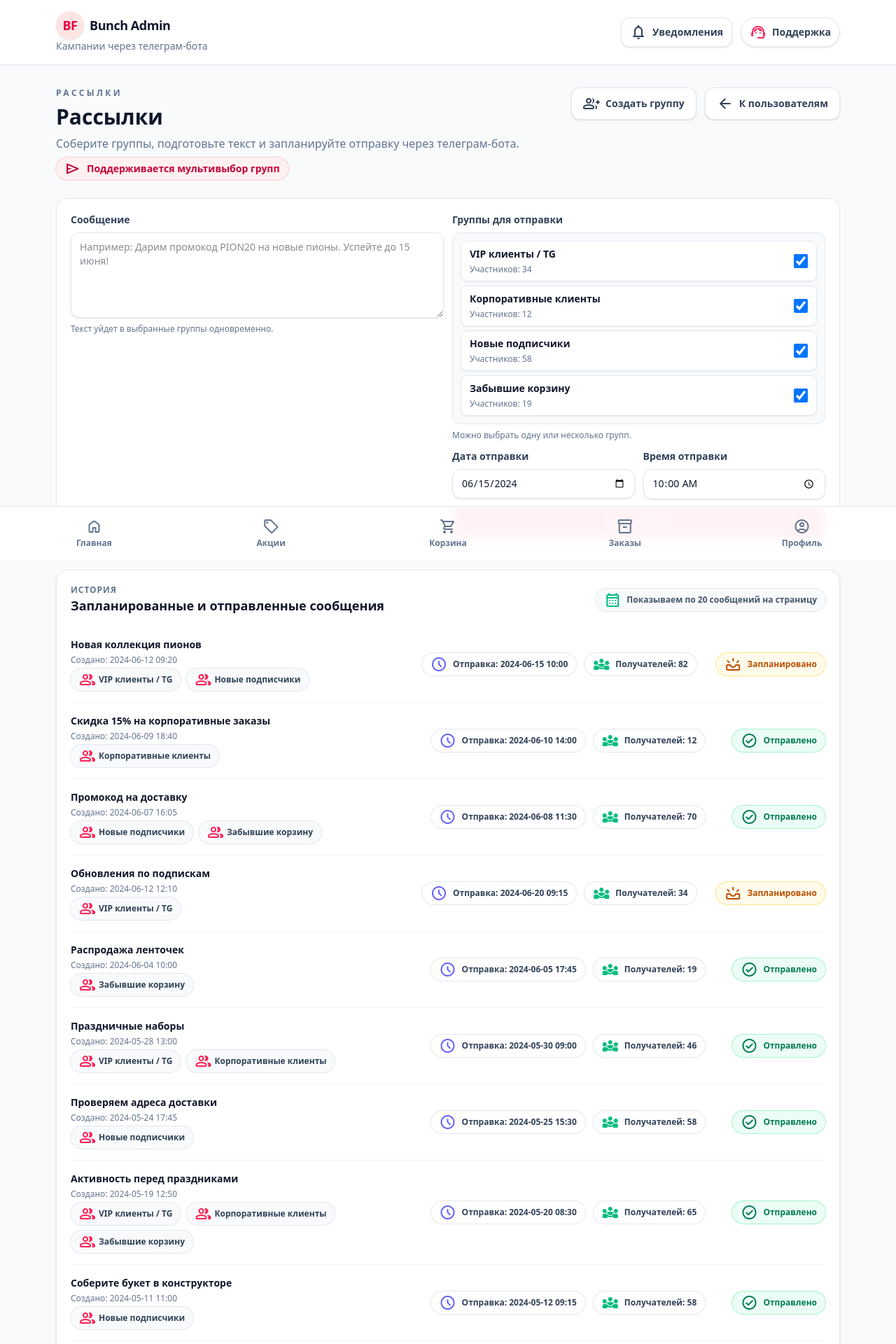
After one commit to uran124/bunch, a PHP site: page /index.php?page=admin-broadcast in a window 1280 px wide. The commit adds this page. Shown: the top 1920 px of the page at 70% size. Run offline with PHP 8.4, Linux system fonts and the light colour scheme.

Commit message:
Add broadcast page and update mailing group management

```diff
--- a/app/controllers/AdminController.php
+++ b/app/controllers/AdminController.php
@@ -17,7 +17,7 @@ class AdminController extends Controller
                     [
                         'label' => 'Рассылки',
                         'description' => 'E-mail, push и SMS кампании через телеграм-бота',
-                        'href' => '/?page=admin-group-create',
+                        'href' => '/?page=admin-broadcast',
                     ],
                     [
                         'label' => 'Уведомления',
@@ -177,7 +177,38 @@ class AdminController extends Controller
 
         $this->render('admin-group-create', [
             'pageMeta' => $pageMeta,
+            'groups' => $this->getGroupFixtures(),
             'users' => array_values($users),
+        ]);
+    }
+
+    public function broadcasts(): void
+    {
+        $pageMeta = [
+            'title' => 'Рассылки — админ-панель Bunch',
+            'description' => 'Создавайте сообщения, выбирайте группы и планируйте отправку.',
+            'h1' => 'Рассылки',
+            'headerTitle' => 'Bunch Admin',
+            'headerSubtitle' => 'Кампании через телеграм-бота',
+            'footerLeft' => 'Рассылаем только согласившимся клиентам',
+            'footerRight' => 'Планирование по местному времени',
+        ];
+
+        $groups = $this->getGroupFixtures();
+        $messages = $this->getBroadcastMessages();
+
+        $perPage = 20;
+        $currentPage = max(1, (int) ($_GET['p'] ?? 1));
+        $totalPages = max(1, (int) ceil(count($messages) / $perPage));
+        $currentPage = min($currentPage, $totalPages);
+        $messagesPage = array_slice($messages, ($currentPage - 1) * $perPage, $perPage);
+
+        $this->render('admin-broadcast', [
+            'pageMeta' => $pageMeta,
+            'groups' => $groups,
+            'messages' => $messagesPage,
+            'totalPages' => $totalPages,
+            'currentPage' => $currentPage,
         ]);
     }
 
@@ -197,6 +228,253 @@ class AdminController extends Controller
             ['id' => 11, 'name' => 'Полина Сергеева', 'phone' => '+7 902 010-22-33', 'active' => true, 'lastOrder' => '2024-05-13'],
             ['id' => 12, 'name' => 'Дмитрий Богданов', 'phone' => '+7 933 666-44-22', 'active' => false, 'lastOrder' => '2024-04-28'],
             ['id' => 13, 'name' => 'Алина Галкина', 'phone' => '+7 905 345-67-89', 'active' => true, 'lastOrder' => '2024-05-31'],
+        ];
+    }
+
+    private function getGroupFixtures(): array
+    {
+        return [
+            [
+                'id' => 1,
+                'name' => 'VIP клиенты / TG',
+                'members' => 34,
+                'channels' => ['Телеграм', 'SMS'],
+                'description' => 'Покупают чаще 1 раза в месяц',
+            ],
+            [
+                'id' => 2,
+                'name' => 'Корпоративные клиенты',
+                'members' => 12,
+                'channels' => ['Телеграм'],
+                'description' => 'Отправляем предложения по букетам для офисов',
+            ],
+            [
+                'id' => 3,
+                'name' => 'Новые подписчики',
+                'members' => 58,
+                'channels' => ['Телеграм', 'Email'],
+                'description' => 'Получают приветственные цепочки',
+            ],
+            [
+                'id' => 4,
+                'name' => 'Забывшие корзину',
+                'members' => 19,
+                'channels' => ['Телеграм'],
+                'description' => 'Напоминания об оставленных товарах',
+            ],
+        ];
+    }
+
+    private function getBroadcastMessages(): array
+    {
+        return [
+            [
+                'id' => 101,
+                'title' => 'Новая коллекция пионов',
+                'groups' => ['VIP клиенты / TG', 'Новые подписчики'],
+                'status' => 'scheduled',
+                'sendAt' => '2024-06-15 10:00',
+                'createdAt' => '2024-06-12 09:20',
+                'recipients' => 82,
+            ],
+            [
+                'id' => 102,
+                'title' => 'Скидка 15% на корпоративные заказы',
+                'groups' => ['Корпоративные клиенты'],
+                'status' => 'sent',
+                'sendAt' => '2024-06-10 14:00',
+                'createdAt' => '2024-06-09 18:40',
+                'recipients' => 12,
+            ],
+            [
+                'id' => 103,
+                'title' => 'Промокод на доставку',
+                'groups' => ['Новые подписчики', 'Забывшие корзину'],
+                'status' => 'sent',
+                'sendAt' => '2024-06-08 11:30',
+                'createdAt' => '2024-06-07 16:05',
+                'recipients' => 70,
+            ],
+            [
+                'id' => 104,
+                'title' => 'Обновления по подпискам',
+                'groups' => ['VIP клиенты / TG'],
+                'status' => 'scheduled',
+                'sendAt' => '2024-06-20 09:15',
+                'createdAt' => '2024-06-12 12:10',
+                'recipients' => 34,
+            ],
+            [
+                'id' => 105,
+                'title' => 'Распродажа ленточек',
+                'groups' => ['Забывшие корзину'],
+                'status' => 'sent',
+                'sendAt' => '2024-06-05 17:45',
+                'createdAt' => '2024-06-04 10:00',
+                'recipients' => 19,
+            ],
+            [
+                'id' => 106,
+                'title' => 'Праздничные наборы',
+                'groups' => ['VIP клиенты / TG', 'Корпоративные клиенты'],
+                'status' => 'sent',
+                'sendAt' => '2024-05-30 09:00',
+                'createdAt' => '2024-05-28 13:00',
+                'recipients' => 46,
+            ],
+            [
+                'id' => 107,
+                'title' => 'Проверяем адреса доставки',
+                'groups' => ['Новые подписчики'],
+                'status' => 'sent',
+                'sendAt' => '2024-05-25 15:30',
+                'createdAt' => '2024-05-24 17:45',
+                'recipients' => 58,
+            ],
+            [
+                'id' => 108,
+                'title' => 'Активность перед праздниками',
+                'groups' => ['VIP клиенты / TG', 'Корпоративные клиенты', 'Забывшие корзину'],
+                'status' => 'sent',
+                'sendAt' => '2024-05-20 08:30',
+                'createdAt' => '2024-05-19 12:50',
+                'recipients' => 65,
+            ],
+            [
+                'id' => 109,
+                'title' => 'Соберите букет в конструкторе',
+                'groups' => ['Новые подписчики'],
+                'status' => 'sent',
+                'sendAt' => '2024-05-12 09:15',
+                'createdAt' => '2024-05-11 11:00',
+                'recipients' => 58,
+            ],
+            [
+                'id' => 110,
+                'title' => 'Двойные бонусы за отзывы',
+                'groups' => ['VIP клиенты / TG'],
+                'status' => 'sent',
+                'sendAt' => '2024-05-05 18:00',
+                'createdAt' => '2024-05-04 09:40',
+                'recipients' => 34,
+            ],
+            [
+                'id' => 111,
+                'title' => 'Приветствие новой аудитории',
+                'groups' => ['Новые подписчики'],
+                'status' => 'sent',
+                'sendAt' => '2024-04-28 13:00',
+                'createdAt' => '2024-04-27 10:10',
+                'recipients' => 62,
+            ],
+            [
+                'id' => 112,
+                'title' => 'Обновления по доставке в новые районы',
+                'groups' => ['Забывшие корзину', 'VIP клиенты / TG'],
+                'status' => 'sent',
+                'sendAt' => '2024-04-20 16:20',
+                'createdAt' => '2024-04-19 14:00',
+                'recipients' => 45,
+            ],
+            [
+                'id' => 113,
+                'title' => 'Весенние коллекции готовы',
+                'groups' => ['Корпоративные клиенты'],
+                'status' => 'sent',
+                'sendAt' => '2024-04-10 10:00',
+                'createdAt' => '2024-04-08 09:45',
+                'recipients' => 12,
+            ],
+            [
+                'id' => 114,
+                'title' => 'Напоминание об опте',
+                'groups' => ['Корпоративные клиенты'],
+                'status' => 'sent',
+                'sendAt' => '2024-04-02 11:00',
+                'createdAt' => '2024-04-01 15:10',
+                'recipients' => 12,
+            ],
+            [
+                'id' => 115,
+                'title' => 'Праздничные открытки в подарок',
+                'groups' => ['Новые подписчики', 'VIP клиенты / TG'],
+                'status' => 'sent',
+                'sendAt' => '2024-03-25 17:00',
+                'createdAt' => '2024-03-24 12:00',
+                'recipients' => 92,
+            ],
+            [
+                'id' => 116,
+                'title' => 'Важное об изменении условий доставки',
+                'groups' => ['Забывшие корзину'],
+                'status' => 'sent',
+                'sendAt' => '2024-03-18 14:30',
+                'createdAt' => '2024-03-17 10:50',
+                'recipients' => 19,
+            ],
+            [
+                'id' => 117,
+                'title' => 'Комбо-наборы к 8 марта',
+                'groups' => ['VIP клиенты / TG', 'Корпоративные клиенты'],
+                'status' => 'sent',
+                'sendAt' => '2024-03-05 09:00',
+                'createdAt' => '2024-03-03 13:30',
+                'recipients' => 52,
+            ],
+            [
+                'id' => 118,
+                'title' => 'Актуальные контакты для связи',
+                'groups' => ['Новые подписчики'],
+                'status' => 'sent',
+                'sendAt' => '2024-02-27 11:30',
+                'createdAt' => '2024-02-26 09:15',
+                'recipients' => 60,
+            ],
+            [
+                'id' => 119,
+                'title' => 'Подборка идей для подарков',
+                'groups' => ['VIP клиенты / TG'],
+                'status' => 'sent',
+                'sendAt' => '2024-02-18 10:00',
+                'createdAt' => '2024-02-17 08:40',
+                'recipients' => 34,
+            ],
+            [
+                'id' => 120,
+                'title' => 'Промокод на первую доставку',
+                'groups' => ['Новые подписчики'],
+                'status' => 'sent',
+                'sendAt' => '2024-02-10 12:00',
+                'createdAt' => '2024-02-09 10:30',
+                'recipients' => 58,
+            ],
+            [
+                'id' => 121,
+                'title' => 'Подтверждаем подписку на рассылки',
+                'groups' => ['Новые подписчики'],
+                'status' => 'sent',
+                'sendAt' => '2024-01-30 13:00',
+                'createdAt' => '2024-01-29 09:50',
+                'recipients' => 55,
+            ],
+            [
+                'id' => 122,
+                'title' => 'Итоги года и бонусы',
+                'groups' => ['VIP клиенты / TG', 'Корпоративные клиенты'],
+                'status' => 'sent',
+                'sendAt' => '2024-01-15 10:00',
+                'createdAt' => '2024-01-14 14:00',
+                'recipients' => 50,
+            ],
+            [
+                'id' => 123,
+                'title' => 'Запускаем чат с флористом',
+                'groups' => ['VIP клиенты / TG'],
+                'status' => 'sent',
+                'sendAt' => '2024-01-05 18:30',
+                'createdAt' => '2024-01-04 11:10',
+                'recipients' => 34,
+            ],
         ];
     }
 
--- /dev/null
+++ b/app/views/admin-broadcast.php
@@ -0,0 +1,161 @@
+<?php /** @var array $groups */ ?>
+<?php /** @var array $messages */ ?>
+<?php /** @var int $totalPages */ ?>
+<?php /** @var int $currentPage */ ?>
+<?php $pageMeta = $pageMeta ?? []; ?>
+
+<section class="flex flex-col gap-6">
+    <header class="flex flex-wrap items-start justify-between gap-4">
+        <div class="space-y-2">
+            <p class="text-xs font-semibold uppercase tracking-[0.28em] text-slate-500">Рассылки</p>
+            <h1 class="text-3xl font-semibold text-slate-900"><?php echo htmlspecialchars($pageMeta['h1'] ?? 'Рассылки', ENT_QUOTES, 'UTF-8'); ?></h1>
+            <p class="max-w-2xl text-base text-slate-500">Соберите группы, подготовьте текст и запланируйте отправку через телеграм-бота.</p>
+            <div class="inline-flex items-center gap-2 rounded-full bg-rose-50 px-3 py-1 text-sm font-semibold text-rose-700 ring-1 ring-rose-200">
+                <span class="material-symbols-rounded text-base">send</span>
+                Поддерживается мультивыбор групп
+            </div>
+        </div>
+        <div class="flex flex-wrap items-center gap-3">
+            <a
+                href="/?page=admin-group-create"
+                class="inline-flex items-center gap-2 rounded-xl border border-slate-200 bg-white px-4 py-2.5 text-sm font-semibold text-slate-700 shadow-sm transition hover:-translate-y-0.5 hover:shadow-md"
+            >
+                <span class="material-symbols-rounded text-base">group_add</span>
+                Создать группу
+            </a>
+            <a
+                href="/?page=admin-users"
+                class="inline-flex items-center gap-2 rounded-xl border border-slate-200 bg-white px-4 py-2.5 text-sm font-semibold text-slate-700 shadow-sm transition hover:-translate-y-0.5 hover:shadow-md"
+            >
+                <span class="material-symbols-rounded text-base">arrow_back</span>
+                К пользователям
+            </a>
+        </div>
+    </header>
+
+    <div class="grid gap-4 rounded-2xl border border-slate-200 bg-white p-5 shadow-sm shadow-rose-50/60 ring-1 ring-transparent">
+        <div class="grid gap-3 lg:grid-cols-[1fr_1fr]">
+            <div class="space-y-3">
+                <label class="flex flex-col gap-2">
+                    <span class="text-sm font-semibold text-slate-700">Сообщение</span>
+                    <textarea
+                        rows="5"
+                        placeholder="Например: Дарим промокод PION20 на новые пионы. Успейте до 15 июня!"
+                        class="w-full rounded-xl border border-slate-200 px-3 py-2.5 text-sm text-slate-900 shadow-sm focus:border-rose-300 focus:outline-none focus:ring-2 focus:ring-rose-200"
+                    ></textarea>
+                    <span class="text-xs text-slate-500">Текст уйдет в выбранные группы одновременно.</span>
+                </label>
+            </div>
+            <div class="space-y-3">
+                <label class="flex flex-col gap-2">
+                    <span class="text-sm font-semibold text-slate-700">Группы для отправки</span>
+                    <div class="grid gap-2 rounded-xl border border-slate-200 bg-slate-50 p-3">
+                        <?php foreach ($groups as $group): ?>
+                            <label class="flex items-center justify-between gap-3 rounded-lg bg-white px-3 py-2 shadow-sm ring-1 ring-slate-200">
+                                <div class="space-y-1">
+                                    <p class="text-sm font-semibold text-slate-900"><?php echo htmlspecialchars($group['name'], ENT_QUOTES, 'UTF-8'); ?></p>
+                                    <p class="text-xs text-slate-500">Участников: <?php echo (int) $group['members']; ?></p>
+                                </div>
+                                <input type="checkbox" class="h-5 w-5 rounded border-slate-300 text-rose-600 focus:ring-rose-500" checked>
+                            </label>
+                        <?php endforeach; ?>
+                    </div>
+                    <span class="text-xs text-slate-500">Можно выбрать одну или несколько групп.</span>
+                </label>
+                <div class="grid gap-3 sm:grid-cols-2">
+                    <label class="flex flex-col gap-2">
+                        <span class="text-sm font-semibold text-slate-700">Дата отправки</span>
+                        <input
+                            type="date"
+                            value="2024-06-15"
+                            class="w-full rounded-xl border border-slate-200 px-3 py-2.5 text-sm text-slate-900 shadow-sm focus:border-rose-300 focus:outline-none focus:ring-2 focus:ring-rose-200"
+                        >
+                    </label>
+                    <label class="flex flex-col gap-2">
+                        <span class="text-sm font-semibold text-slate-700">Время отправки</span>
+                        <input
+                            type="time"
+                            value="10:00"
+                            class="w-full rounded-xl border border-slate-200 px-3 py-2.5 text-sm text-slate-900 shadow-sm focus:border-rose-300 focus:outline-none focus:ring-2 focus:ring-rose-200"
+                        >
+                    </label>
+                </div>
+                <button class="inline-flex w-full items-center justify-center gap-2 rounded-xl bg-rose-600 px-4 py-2.5 text-sm font-semibold text-white shadow-lg shadow-rose-200 transition hover:-translate-y-0.5 hover:shadow-xl">
+                    <span class="material-symbols-rounded text-base">schedule_send</span>
+                    Создать
+                </button>
+            </div>
+        </div>
+    </div>
+
+    <section class="rounded-2xl border border-slate-200 bg-white p-5 shadow-sm">
+        <header class="mb-4 flex flex-wrap items-center justify-between gap-3">
+            <div>
+                <p class="text-xs font-semibold uppercase tracking-[0.08em] text-slate-500">История</p>
+                <h2 class="text-lg font-semibold text-slate-900">Запланированные и отправленные сообщения</h2>
+            </div>
+            <div class="inline-flex items-center gap-2 rounded-full bg-slate-50 px-3 py-1 text-xs font-semibold text-slate-600 ring-1 ring-slate-200">
+                <span class="material-symbols-rounded text-base text-emerald-500">calendar_month</span>
+                Показываем по 20 сообщений на страницу
+            </div>
+        </header>
+
+        <div class="divide-y divide-slate-100">
+            <?php foreach ($messages as $message): ?>
+                <article class="grid gap-3 py-4 md:grid-cols-[1.2fr_1fr_auto] md:items-center">
+                    <div class="space-y-1">
+                        <p class="text-sm font-semibold text-slate-900"><?php echo htmlspecialchars($message['title'], ENT_QUOTES, 'UTF-8'); ?></p>
+                        <p class="text-xs text-slate-500">Создано: <?php echo htmlspecialchars($message['createdAt'], ENT_QUOTES, 'UTF-8'); ?></p>
+                        <div class="flex flex-wrap gap-2">
+                            <?php foreach ($message['groups'] as $groupName): ?>
+                                <span class="inline-flex items-center gap-1 rounded-full bg-slate-50 px-3 py-1 text-xs font-semibold text-slate-700 ring-1 ring-slate-200">
+                                    <span class="material-symbols-rounded text-base text-rose-500">group</span>
+                                    <?php echo htmlspecialchars($groupName, ENT_QUOTES, 'UTF-8'); ?>
+                                </span>
+                            <?php endforeach; ?>
+                        </div>
+                    </div>
+                    <div class="flex flex-wrap items-center gap-3 text-sm text-slate-600">
+                        <span class="inline-flex items-center gap-2 rounded-full bg-white px-3 py-1 text-xs font-semibold text-slate-700 ring-1 ring-slate-200">
+                            <span class="material-symbols-rounded text-base text-indigo-500">schedule</span>
+                            Отправка: <?php echo htmlspecialchars($message['sendAt'], ENT_QUOTES, 'UTF-8'); ?>
+                        </span>
+                        <span class="inline-flex items-center gap-2 rounded-full bg-white px-3 py-1 text-xs font-semibold text-slate-700 ring-1 ring-slate-200">
+                            <span class="material-symbols-rounded text-base text-emerald-500">diversity_3</span>
+                            Получателей: <?php echo (int) $message['recipients']; ?>
+                        </span>
+                    </div>
+                    <div class="flex justify-end">
+                        <?php if ($message['status'] === 'scheduled'): ?>
+                            <span class="inline-flex items-center gap-2 rounded-full bg-amber-50 px-3 py-1 text-xs font-semibold text-amber-700 ring-1 ring-amber-200">
+                                <span class="material-symbols-rounded text-base">upcoming</span>
+                                Запланировано
+                            </span>
+                        <?php else: ?>
+                            <span class="inline-flex items-center gap-2 rounded-full bg-emerald-50 px-3 py-1 text-xs font-semibold text-emerald-700 ring-1 ring-emerald-200">
+                                <span class="material-symbols-rounded text-base">check_circle</span>
+                                Отправлено
+                            </span>
+                        <?php endif; ?>
+                    </div>
+                </article>
+            <?php endforeach; ?>
+        </div>
+
+        <?php if ($totalPages > 1): ?>
+            <div class="mt-4 flex items-center justify-between text-sm text-slate-600">
+                <span>Страница <?php echo (int) $currentPage; ?> из <?php echo (int) $totalPages; ?></span>
+                <div class="flex items-center gap-2">
+                    <?php for ($page = 1; $page <= $totalPages; $page++): ?>
+                        <a
+                            href="/?page=admin-broadcast&p=<?php echo $page; ?>"
+                            class="inline-flex h-9 w-9 items-center justify-center rounded-lg border <?php echo $page === $currentPage ? 'border-rose-300 bg-rose-50 text-rose-700' : 'border-slate-200 bg-white text-slate-700'; ?> text-sm font-semibold shadow-sm"
+                        >
+                            <?php echo $page; ?>
+                        </a>
+                    <?php endfor; ?>
+                </div>
+            </div>
+        <?php endif; ?>
+    </section>
+</section>
--- a/index.php
+++ b/index.php
@@ -37,6 +37,7 @@ $router->get('recover', [AuthController::class, 'recover']);
 $router->get('admin', [AdminController::class, 'index']);
 $router->get('admin-users', [AdminController::class, 'users']);
 $router->get('admin-user', [AdminController::class, 'user']);
+$router->get('admin-broadcast', [AdminController::class, 'broadcasts']);
 $router->get('admin-group-create', [AdminController::class, 'groupCreate']);
 $router->post('login', [AuthController::class, 'login']);
 $router->post('register', [AuthController::class, 'register']);
```
Also changed, not shown: app/views/admin-group-create.php (+41 -0 lines), app/views/admin-users.php (+7 -0 lines).
